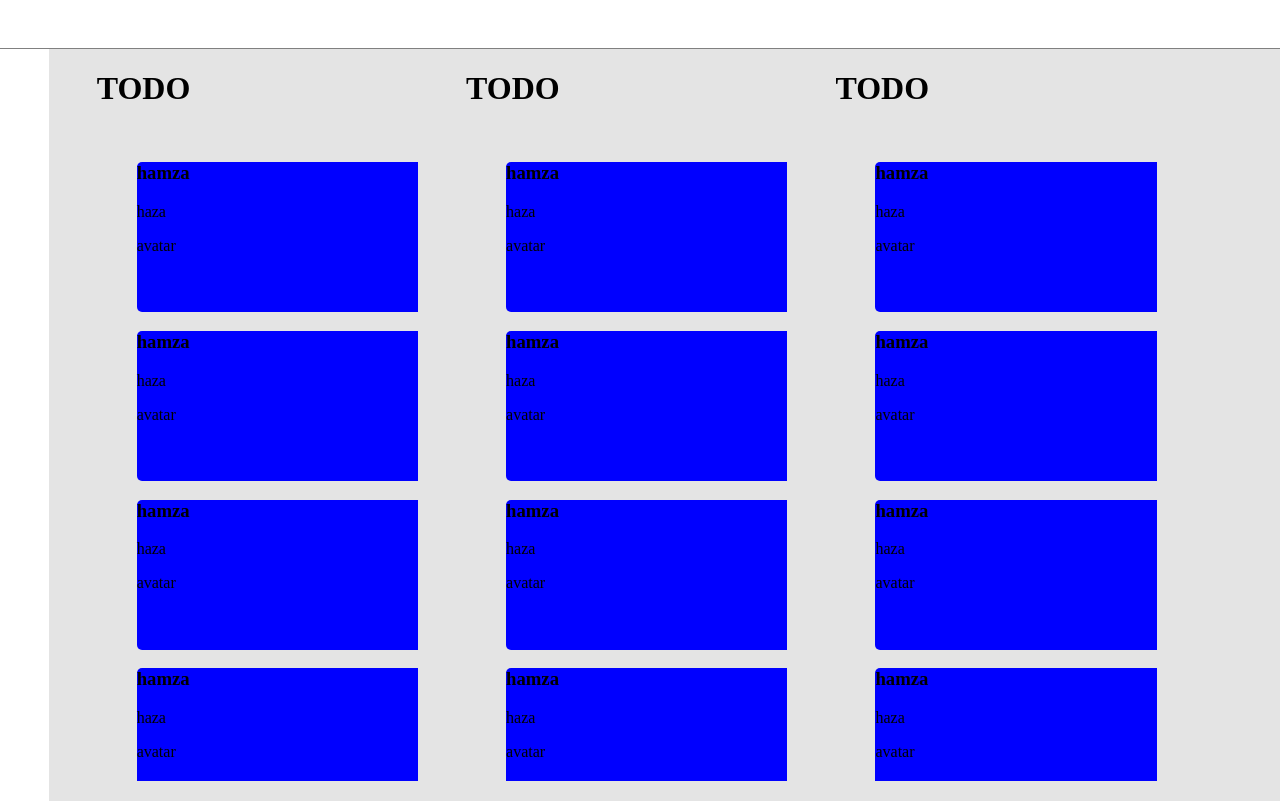
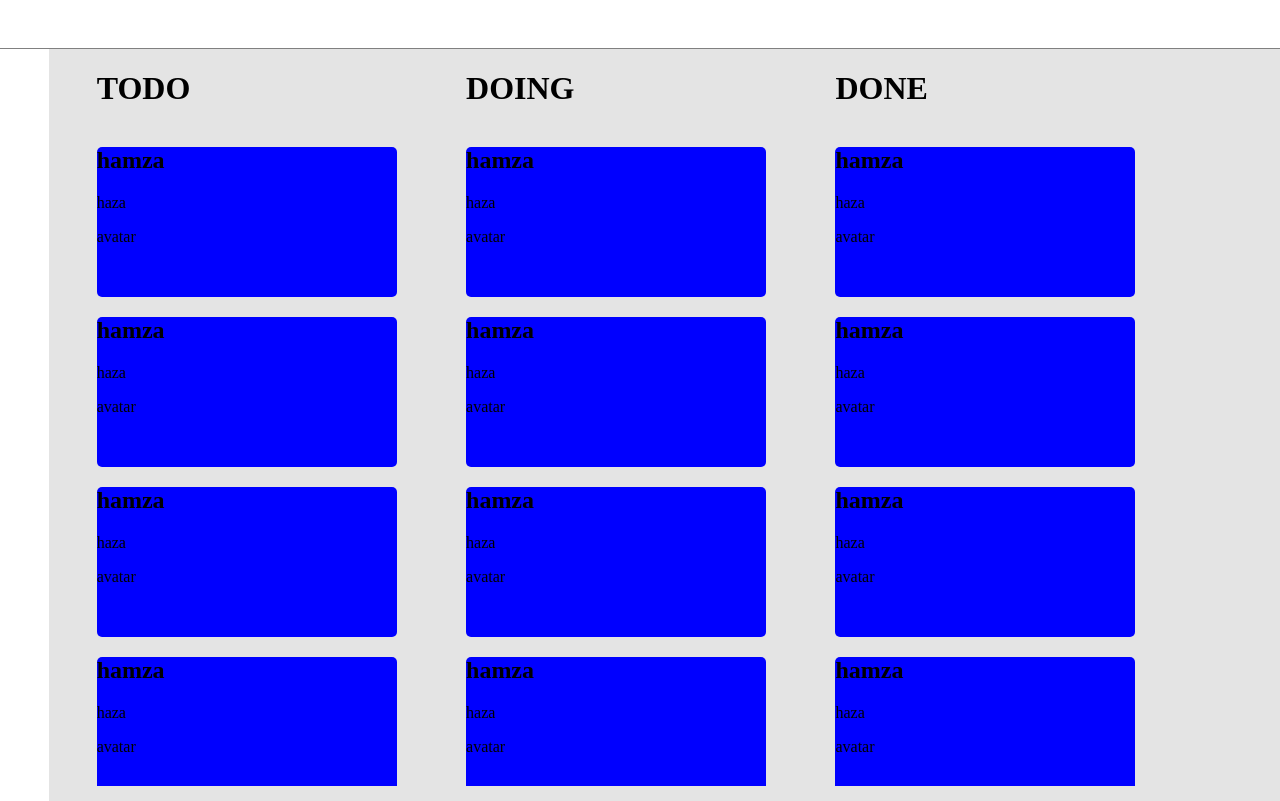
Before and after one commit to hamza-sabri/todo-app, a React (Create React App) app: page / in a window 1280 px wide. Built offline with nearby package versions, Linux system fonts and the light colour scheme.

Commit message:
setting up main layout

```diff
--- a/src/components/cards-container.js
+++ b/src/components/cards-container.js
@@ -1,9 +1,11 @@
 import React from 'react';
-import StatusColumns from './status-columns'
+import StatusColumns from './status-columns';
 export default function CardsContainer() {
-	return <div className="container" >
-        <StatusColumns></StatusColumns>
-        <StatusColumns></StatusColumns>
-        <StatusColumns></StatusColumns>
-    </div>;
+	return (
+		<div className="container">
+			<StatusColumns listTitle={"TODO"}/>
+			<StatusColumns listTitle={"DOING"}/>
+			<StatusColumns listTitle={"DONE"}/>
+		</div>
+	);
 }
--- a/src/components/status-columns.js
+++ b/src/components/status-columns.js
@@ -1,11 +1,11 @@
 import React from 'react';
 import TaskCard from './task-card';
 
-export default function StatusColumns() {
+export default function StatusColumns({ listTitle }) {
 	return (
 		<div className="status-column">
-			<h1>TODO</h1>
-			<ul>
+			<h1>{listTitle}</h1>
+			<div className="cards-list">
 				<TaskCard taskTitle={'hamza'} taskDescription={'haza'} />
 				<TaskCard taskTitle={'hamza'} taskDescription={'haza'} />
 				<TaskCard taskTitle={'hamza'} taskDescription={'haza'} />
@@ -13,7 +13,28 @@ export default function StatusColumns() {
 				<TaskCard taskTitle={'hamza'} taskDescription={'haza'} />
 				<TaskCard taskTitle={'hamza'} taskDescription={'haza'} />
 				<TaskCard taskTitle={'hamza'} taskDescription={'haza'} />
-			</ul>
+				<TaskCard taskTitle={'hamza'} taskDescription={'haza'} />
+				<TaskCard taskTitle={'hamza'} taskDescription={'haza'} />
+				<TaskCard taskTitle={'hamza'} taskDescription={'haza'} />
+				<TaskCard taskTitle={'hamza'} taskDescription={'haza'} />
+				<TaskCard taskTitle={'hamza'} taskDescription={'haza'} />
+				<TaskCard taskTitle={'hamza'} taskDescription={'haza'} />
+				<TaskCard taskTitle={'hamza'} taskDescription={'haza'} />
+				<TaskCard taskTitle={'hamza'} taskDescription={'haza'} />
+				<TaskCard taskTitle={'hamza'} taskDescription={'haza'} />
+				<TaskCard taskTitle={'hamza'} taskDescription={'haza'} />
+				<TaskCard taskTitle={'hamza'} taskDescription={'haza'} />
+				<TaskCard taskTitle={'hamza'} taskDescription={'haza'} />
+				<TaskCard taskTitle={'hamza'} taskDescription={'haza'} />
+				<TaskCard taskTitle={'hamza'} taskDescription={'haza'} />
+				<TaskCard taskTitle={'hamza'} taskDescription={'haza'} />
+				<TaskCard taskTitle={'hamza'} taskDescription={'haza'} />
+				<TaskCard taskTitle={'hamza'} taskDescription={'haza'} />
+				<TaskCard taskTitle={'hamza'} taskDescription={'haza'} />
+				<TaskCard taskTitle={'hamza'} taskDescription={'haza'} />
+				<TaskCard taskTitle={'hamza'} taskDescription={'haza'} />
+				<TaskCard taskTitle={'hamza'} taskDescription={'haza'} />
+			</div>
 		</div>
 	);
 }
--- a/src/components/task-card.js
+++ b/src/components/task-card.js
@@ -4,7 +4,7 @@ export default function TaskCard({taskTitle,taskDescription}) {
     console.log(this);
     return (
         <div className="card">
-            <h3 className="task-title">{taskTitle}</h3>
+            <h2 className="task-title">{taskTitle}</h2>
             <p className="task-description">{taskDescription}</p>
             <div>avatar{/*I say put this in a diffrent componant so you can reuse it */}</div>
         </div>
--- a/src/styles/main-page.css
+++ b/src/styles/main-page.css
@@ -59,8 +59,13 @@ h1{
     grid-template-columns: 1fr;
     row-gap: 20px;
     overflow-y: scroll;
-    margin-bottom: 20px;
+    margin-bottom: 15px;
 }
+
+.cards-list{
+    overflow-y: scroll;
+}
+
 ::-webkit-scrollbar {
     display: none;
   }
```
Also changed, not shown: 1 other file (tests, documents, lock files or other folders).
